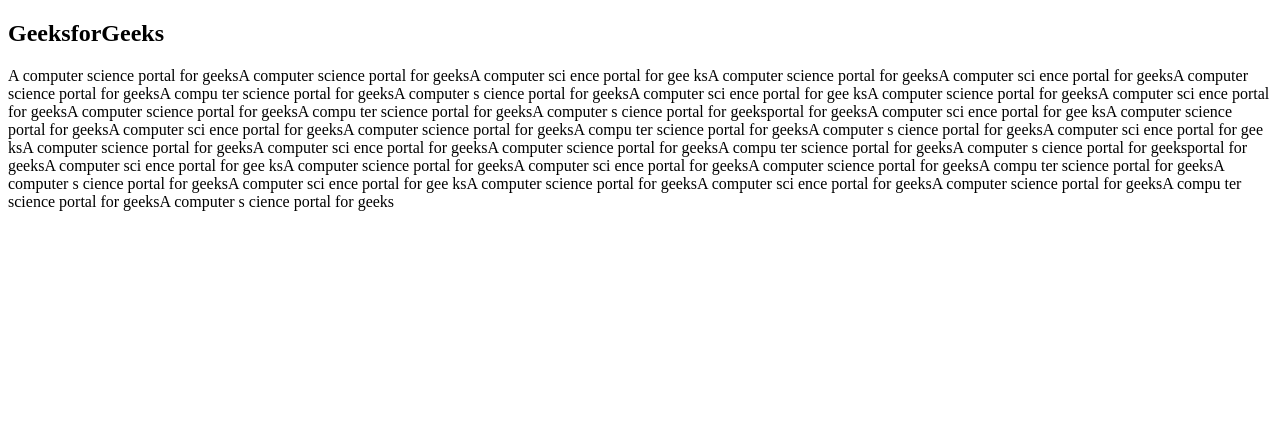
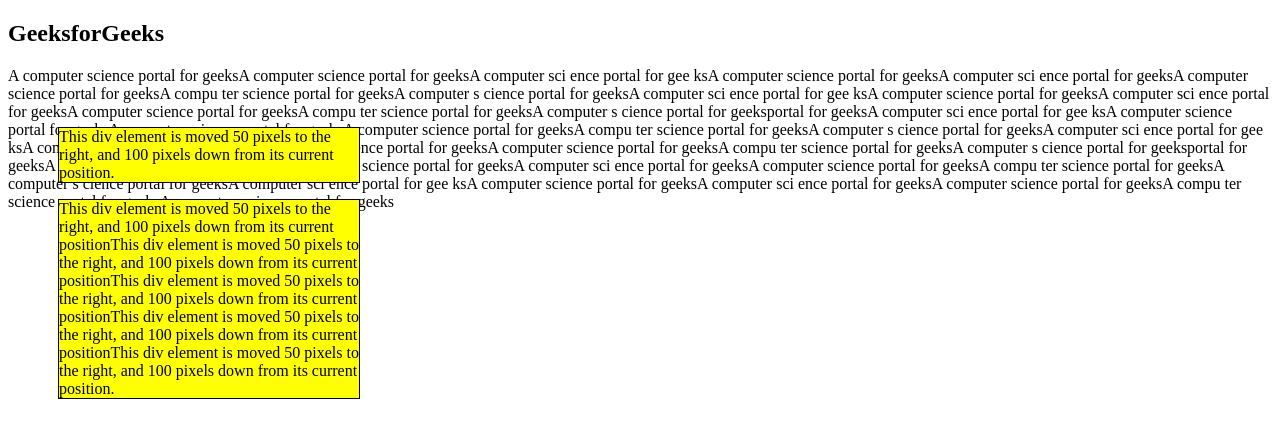
Before and after one commit to jmdeschamps/2022_C23_Web_I, a plain HTML site: page divers/condi.html in a window 1280 px wide. Drawn offline with Linux system fonts and the light colour scheme.

Commit message:
plein de test, et jeu sans JS2

```diff
--- a/divers/condi.html
+++ b/divers/condi.html
@@ -15,6 +15,18 @@
             div {  column-count:3;
             }
         }
+            p {
+      width: 300px;
+      background-color: yellow;
+      border: 1px solid black;
+      transform: translate(50px,-100px);
+    }
+    @media screen and hover: hover) and (max-width:400px){
+        p{
+            display:none;
+        }
+
+    }
     </style>
 </head>
 <body>
@@ -60,5 +72,11 @@
             cience portal for geeks
         </div>
     </section>
+<p>
+This div element is moved 50 pixels to the right, and 100 pixels down from its current position.
+</p>
+<p>
+This div element is moved 50 pixels to the right, and 100 pixels down from its current positionThis div element is moved 50 pixels to the right, and 100 pixels down from its current positionThis div element is moved 50 pixels to the right, and 100 pixels down from its current positionThis div element is moved 50 pixels to the right, and 100 pixels down from its current positionThis div element is moved 50 pixels to the right, and 100 pixels down from its current position.
+</p>
 </body>
 </html>
```
